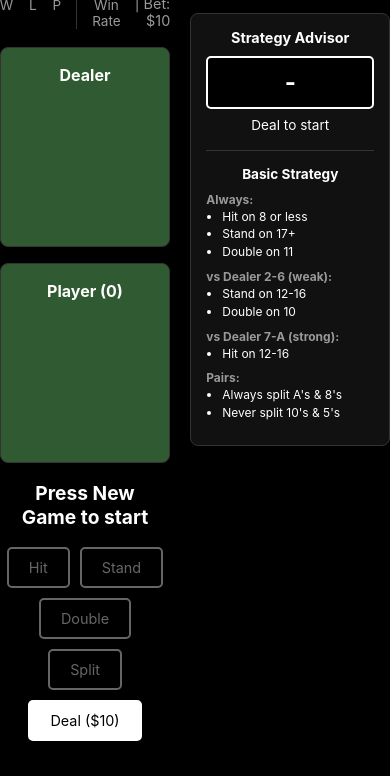
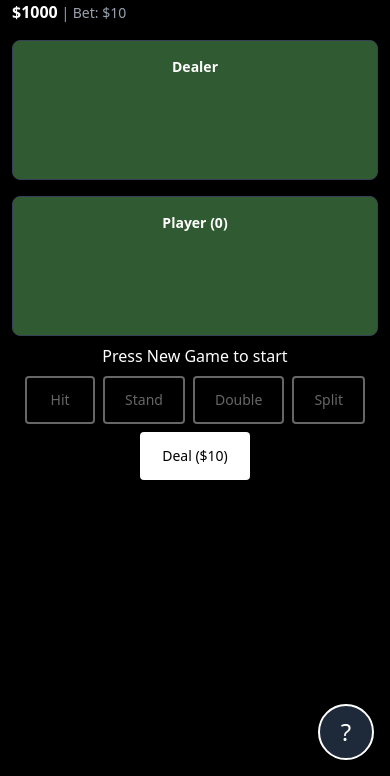
Before and after one commit to twanlass/blackjack-sim, a website built with Vite: page index.html in a window 390 px wide. Shown: the part 68-844 px from the top of the page. Built offline with nearby package versions, Linux system fonts and the light colour scheme.

Commit message:
Add Tailwind CSS and mobile-friendly responsive design
- Upgrade from plain CSS to Tailwind CSS v4 with Vite plugin
- Implement mobile-first responsive layout
- Add collapsible strategy advisor (bottom sheet on mobile)
- Make card areas flexible height for smaller screens
- Add touch-friendly button sizing
- Update README with user-focused content and live site link

Co-Authored-By: Claude Opus 4.5 <noreply@anthropic.com>

```diff
--- a/index.html
+++ b/index.html
@@ -2,49 +2,81 @@
 <html lang="en">
   <head>
     <meta charset="UTF-8" />
-    <meta name="viewport" content="width=device-width, initial-scale=1.0" />
+    <meta name="viewport" content="width=device-width, initial-scale=1.0, maximum-scale=1.0, user-scalable=no" />
     <title>Blackjack</title>
     <link rel="stylesheet" href="/src/style.css" />
   </head>
-  <body>
-    <div id="layout">
-      <div id="app">
-        <header id="header">
+  <body class="bg-black text-white min-h-screen font-sans m-0 p-3 lg:p-4">
+    <!-- Mobile advisor toggle button -->
+    <button
+      id="advisor-toggle"
+      class="lg:hidden fixed bottom-4 right-4 z-50 bg-gray-800 border-2 border-white rounded-full w-14 h-14 flex items-center justify-center text-2xl shadow-lg"
+      aria-label="Toggle Strategy Advisor"
+    >
+      ?
+    </button>
+
+    <!-- Main layout container -->
+    <div id="layout" class="flex flex-col lg:flex-row justify-center gap-4 lg:gap-5 max-w-5xl mx-auto min-h-[calc(100vh-24px)] lg:min-h-[calc(100vh-32px)]">
+
+      <!-- Game area -->
+      <div id="app" class="flex-1 max-w-xl lg:max-w-[600px] text-center flex flex-col mx-auto w-full">
+
+        <!-- Header -->
+        <header id="header" class="flex flex-col sm:flex-row justify-between items-start sm:items-end gap-2 mb-2 lg:mb-3">
           <div>
-            <h1>Blackjack</h1>
-            <div id="stats"></div>
+            <h1 class="text-xl lg:text-2xl font-bold text-left m-0">Blackjack</h1>
+            <div id="stats" class="flex flex-wrap justify-start gap-2 lg:gap-4 text-sm"></div>
           </div>
-          <div id="bankroll"></div>
+          <div id="bankroll" class="text-sm text-gray-400 text-left sm:text-right"></div>
         </header>
 
-        <div id="dealer-area">
-          <h2>Dealer <span id="dealer-score"></span></h2>
-          <div id="dealer-cards" class="cards"></div>
+        <!-- Dealer area -->
+        <div id="dealer-area" class="my-2 p-3 lg:p-4 bg-[#305a31] border border-gray-700 rounded-lg min-h-[140px] lg:min-h-[200px] flex flex-col">
+          <h2 class="text-sm lg:text-base font-bold my-1">Dealer <span id="dealer-score"></span></h2>
+          <div id="dealer-cards" class="cards flex justify-center gap-1 lg:gap-2 flex-wrap flex-1 items-center"></div>
         </div>
 
-        <div id="player-area">
-          <h2>Player <span id="player-score"></span></h2>
-          <div id="player-hands"></div>
+        <!-- Player area -->
+        <div id="player-area" class="my-2 p-3 lg:p-4 bg-[#305a31] border border-gray-700 rounded-lg min-h-[140px] lg:min-h-[200px] flex flex-col">
+          <h2 class="text-sm lg:text-base font-bold my-1">Player <span id="player-score"></span></h2>
+          <div id="player-hands" class="flex justify-center gap-3 lg:gap-5 flex-wrap flex-1 items-center"></div>
         </div>
 
-        <div id="message"></div>
+        <!-- Message display -->
+        <div id="message" class="text-lg lg:text-xl font-bold py-2 lg:py-3 min-h-[40px]"></div>
 
-        <div id="controls">
-          <button id="hit-btn">Hit</button>
-          <button id="stand-btn">Stand</button>
-          <button id="double-btn">Double</button>
-          <button id="split-btn">Split</button>
-          <button id="deal-btn">Deal ($10)</button>
+        <!-- Controls -->
+        <div id="controls" class="mt-2 flex justify-center gap-2 lg:gap-3 flex-wrap">
+          <button id="hit-btn" class="btn-action">Hit</button>
+          <button id="stand-btn" class="btn-action">Stand</button>
+          <button id="double-btn" class="btn-action">Double</button>
+          <button id="split-btn" class="btn-action">Split</button>
+          <button id="deal-btn" class="btn-primary">Deal ($10)</button>
         </div>
       </div>
 
-      <aside id="advisor">
-        <h3>Strategy Advisor</h3>
-        <div id="advice"></div>
-        <div id="advice-reason"></div>
+      <!-- Advisor sidebar / modal -->
+      <aside
+        id="advisor"
+        class="fixed inset-0 z-40 bg-black/80 hidden lg:relative lg:inset-auto lg:bg-transparent lg:block lg:w-52 lg:shrink-0"
+      >
+        <div class="absolute bottom-0 left-0 right-0 max-h-[80vh] overflow-y-auto bg-gray-900 border border-gray-700 rounded-t-2xl p-4 text-center lg:relative lg:max-h-none lg:bottom-auto lg:rounded-lg lg:mt-16">
+          <!-- Close button for mobile -->
+          <button
+            id="advisor-close"
+            class="lg:hidden absolute top-3 right-3 text-gray-400 hover:text-white text-2xl leading-none"
+            aria-label="Close advisor"
+          >
+            &times;
+          </button>
 
-        <div id="strategy-reference">
-          <h4>Basic Strategy</h4>
+          <h3 class="m-0 mb-2 text-sm lg:text-base font-bold">Strategy Advisor</h3>
+          <div id="advice" class="text-2xl lg:text-xl font-bold p-3 my-2 rounded bg-black border-2 border-white"></div>
+          <div id="advice-reason" class="text-sm leading-snug"></div>
+
+          <div id="strategy-reference" class="mt-4 pt-4 border-t border-gray-700 text-left">
+            <h4 class="m-0 mb-2 text-sm text-center font-semibold">Basic Strategy</h4>
 
             <div class="strategy-section">
               <strong>Always:</strong>
@@ -78,6 +110,7 @@
               </ul>
             </div>
           </div>
+        </div>
       </aside>
     </div>
     <script type="module" src="/src/main.ts"></script>
--- a/package.json
+++ b/package.json
@@ -10,5 +10,9 @@
   "devDependencies": {
     "typescript": "^5.9.3",
     "vite": "^6.4.1"
+  },
+  "dependencies": {
+    "@tailwindcss/vite": "^4.1.18",
+    "tailwindcss": "^4.1.18"
   }
 }
--- a/src/main.ts
+++ b/src/main.ts
@@ -53,6 +53,33 @@ const bankrollEl = document.getElementById('bankroll')!;
 const adviceEl = document.getElementById('advice')!;
 const adviceReasonEl = document.getElementById('advice-reason')!;
 const statsEl = document.getElementById('stats')!;
+
+// Advisor toggle functionality for mobile
+const advisorEl = document.getElementById('advisor')!;
+const advisorToggleBtn = document.getElementById('advisor-toggle')!;
+const advisorCloseBtn = document.getElementById('advisor-close')!;
+
+function openAdvisor(): void {
+  advisorEl.classList.remove('hidden');
+  advisorEl.classList.add('flex');
+  document.body.style.overflow = 'hidden';
+}
+
+function closeAdvisor(): void {
+  advisorEl.classList.add('hidden');
+  advisorEl.classList.remove('flex');
+  document.body.style.overflow = '';
+}
+
+advisorToggleBtn.addEventListener('click', openAdvisor);
+advisorCloseBtn.addEventListener('click', closeAdvisor);
+
+// Close advisor when clicking backdrop (mobile only)
+advisorEl.addEventListener('click', (e: MouseEvent) => {
+  if (e.target === advisorEl) {
+    closeAdvisor();
+  }
+});
 
 function updateStats(): void {
   // Only update when transitioning to complete
--- a/src/style.css
+++ b/src/style.css
@@ -1,254 +1,100 @@
-* {
-  box-sizing: border-box;
+@import "tailwindcss";
+
+/* Base button styles */
+.btn-action {
+  @apply font-sans text-sm lg:text-base py-3 px-5 lg:py-2.5 lg:px-5
+         border-2 border-white rounded
+         cursor-pointer bg-black text-white
+         transition-colors duration-200
+         min-w-[70px] lg:min-w-0
+         touch-manipulation;
 }
 
-body {
-  font-family: -apple-system, BlinkMacSystemFont, 'Segoe UI', Roboto, sans-serif;
-  font-size: 16px;
-  background: #000;
-  color: #fff;
-  height: 100vh;
-  margin: 0;
-  padding: 15px;
-  overflow: hidden;
+.btn-action:hover:not(:disabled) {
+  @apply bg-gray-800;
 }
 
-#layout {
-  display: flex;
-  justify-content: center;
-  gap: 20px;
-  max-width: 1000px;
-  height: 100%;
-  margin: 0 auto;
+.btn-action:disabled {
+  @apply opacity-40 cursor-not-allowed;
 }
 
-#app {
-  flex: 1;
-  max-width: 600px;
-  text-align: center;
-  display: flex;
-  flex-direction: column;
+.btn-primary {
+  @apply font-sans text-sm lg:text-base py-3 px-5 lg:py-2.5 lg:px-5
+         border-2 border-white rounded
+         cursor-pointer bg-white text-black
+         transition-colors duration-200
+         min-w-[100px] lg:min-w-0
+         touch-manipulation;
 }
 
-#advisor {
-  width: 200px;
-  background: #111;
-  border: 1px solid #333;
-  border-radius: 8px;
-  padding: 15px;
-  text-align: center;
-  height: fit-content;
-  flex-shrink: 0;
-  margin-top: 66px;
+.btn-primary:hover:not(:disabled) {
+  @apply bg-gray-300;
 }
 
-#advisor h3 {
-  margin: 0 0 10px 0;
-  font-size: 0.9em;
+.btn-primary:disabled {
+  @apply opacity-40 cursor-not-allowed;
 }
 
-#advice {
-  font-size: 1.5em;
-  font-weight: bold;
-  padding: 10px;
-  margin: 8px 0;
-  border-radius: 5px;
-  background: #000;
-  border: 2px solid #fff;
+/* Recommended button animation */
+.btn-action.recommended,
+.btn-primary.recommended {
+  animation: pulse-shadow 1.5s infinite;
 }
 
-#advice-reason {
-  font-size: 0.85em;
-  line-height: 1.3;
+@keyframes pulse-shadow {
+  0%, 100% { box-shadow: 0 0 0 3px white; }
+  50% { box-shadow: 0 0 0 5px white; }
 }
 
-#strategy-reference {
-  margin-top: 15px;
-  padding-top: 15px;
-  border-top: 1px solid #333;
-  text-align: left;
+/* Card display - ASCII art styling */
+.card-display {
+  @apply font-mono text-[10px] sm:text-xs lg:text-base font-bold leading-tight whitespace-pre text-black bg-white rounded m-0;
 }
 
-#strategy-reference h4 {
-  margin: 0 0 10px 0;
-  font-size: 0.85em;
-  text-align: center;
+.card-display.card-separated {
+  @apply mr-6 lg:mr-10;
 }
 
+/* Stats styling */
+.stat {
+  @apply text-gray-400;
+}
+
+.stat-value {
+  @apply text-white font-bold;
+}
+
+.stat-divider {
+  @apply w-px bg-gray-700;
+}
+
+/* Bankroll styling */
+.bankroll-amount {
+  @apply text-white font-bold text-base lg:text-lg;
+}
+
+/* Hand display */
+.hand {
+  @apply p-2;
+}
+
+.hand-score {
+  @apply mt-2 font-bold text-sm;
+}
+
+/* Strategy sections */
 .strategy-section {
-  margin-bottom: 8px;
+  @apply mb-2;
 }
 
 .strategy-section strong {
-  font-size: 0.75em;
-  color: #999;
-  display: block;
-  margin-bottom: 2px;
+  @apply text-xs text-gray-400 block mb-0.5;
 }
 
 .strategy-section ul {
-  margin: 0;
-  padding-left: 16px;
-  font-size: 0.75em;
-  line-height: 1.4;
+  @apply m-0 pl-4 text-xs leading-relaxed;
 }
 
 .strategy-section li {
-  margin: 1px 0;
+  @apply my-0.5;
 }
-
-#header {
-  display: flex;
-  justify-content: space-between;
-  align-items: flex-end;
-  margin-bottom: 10px;
-}
-
-h1 {
-  margin: 0 0 5px 0;
-  font-size: 1.5em;
-  text-align: left;
-}
-
-#stats {
-  display: flex;
-  justify-content: flex-start;
-  gap: 15px;
-  font-size: 0.85em;
-}
-
-.stat {
-  color: #999;
-}
-
-.stat-value {
-  color: #fff;
-  font-weight: bold;
-}
-
-.stat-divider {
-  width: 1px;
-  background: #333;
-}
-
-h2 {
-  margin: 5px 0;
-  font-size: 1em;
-}
-
-#dealer-area,
-#player-area {
-  margin: 8px 0;
-  padding: 12px;
-  background: #305a31;
-  border: 1px solid #333;
-  border-radius: 8px;
-  height: 200px;
-}
-
-.cards {
-  display: flex;
-  justify-content: center;
-  gap: 8px;
-  flex-wrap: wrap;
-}
-
-.card-display {
-  font-family: 'Courier New', monospace;
-  font-size: 16px;
-  font-weight: bold;
-  line-height: 1.2;
-  margin: 0;
-  color: #000;
-  background: #fff;
-  border-radius: 4px;
-  white-space: pre;
-}
-
-.card-display.card-separated {
-  margin-right: 40px;
-}
-
-#player-hands {
-  display: flex;
-  justify-content: center;
-  gap: 20px;
-  flex-wrap: wrap;
-}
-
-.hand {
-  padding: 8px;
-}
-
-.hand-score {
-  margin-top: 8px;
-  font-weight: bold;
-  font-size: 0.9em;
-}
-
-#message {
-  font-size: 1.2em;
-  font-weight: bold;
-  padding: 10px;
-  min-height: 40px;
-}
-
-#bankroll {
-  font-size: 0.9em;
-  color: #999;
-  text-align: right;
-}
-
-.bankroll-amount {
-  color: #fff;
-  font-weight: bold;
-  font-size: 1.1em;
-}
-
-#controls {
-  margin-top: 8px;
-  display: flex;
-  justify-content: center;
-  gap: 10px;
-  flex-wrap: wrap;
-}
-
-button {
-  font-family: -apple-system, BlinkMacSystemFont, 'Segoe UI', Roboto, sans-serif;
-  font-size: 0.9em;
-  padding: 10px 20px;
-  border: 2px solid #fff;
-  border-radius: 5px;
-  cursor: pointer;
-  background: #000;
-  color: #fff;
-  transition: background 0.2s;
-}
-
-button:hover:not(:disabled) {
-  background: #222;
-}
-
-button:disabled {
-  opacity: 0.4;
-  cursor: not-allowed;
-}
-
-#deal-btn {
-  background: #fff;
-  color: #000;
-}
-
-#deal-btn:hover:not(:disabled) {
-  background: #ccc;
-}
-
-button.recommended {
-  box-shadow: 0 0 0 3px #fff;
-  animation: pulse 1.5s infinite;
-}
-
-@keyframes pulse {
-  0%, 100% { box-shadow: 0 0 0 3px #fff; }
-  50% { box-shadow: 0 0 0 5px #fff; }
-}
--- /dev/null
+++ b/vite.config.ts
@@ -0,0 +1,6 @@
+import { defineConfig } from 'vite'
+import tailwindcss from '@tailwindcss/vite'
+
+export default defineConfig({
+  plugins: [tailwindcss()],
+})
```
Also changed, not shown: README.md, 1 other file. Lines whose indentation alone changed are shown as unchanged.
